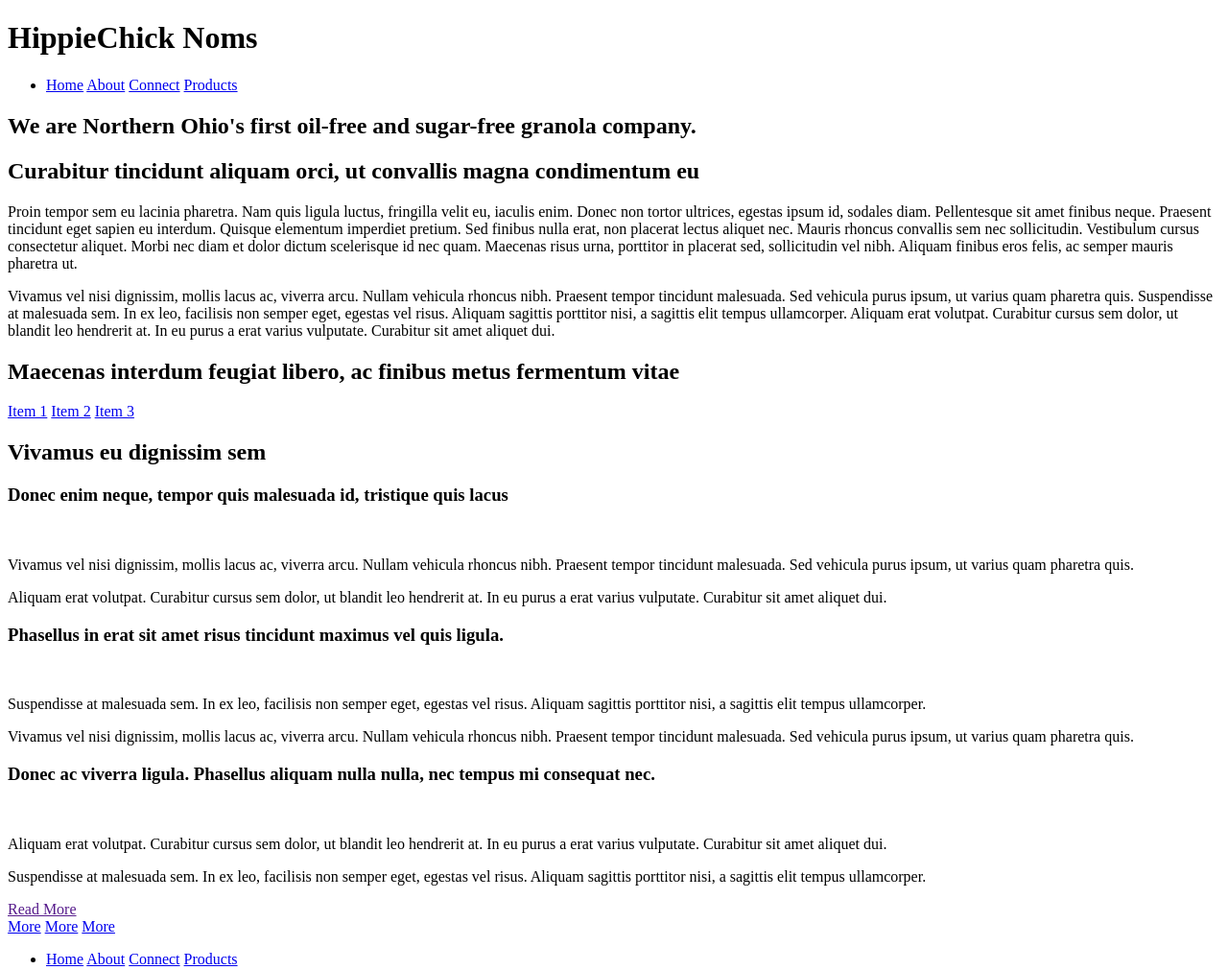
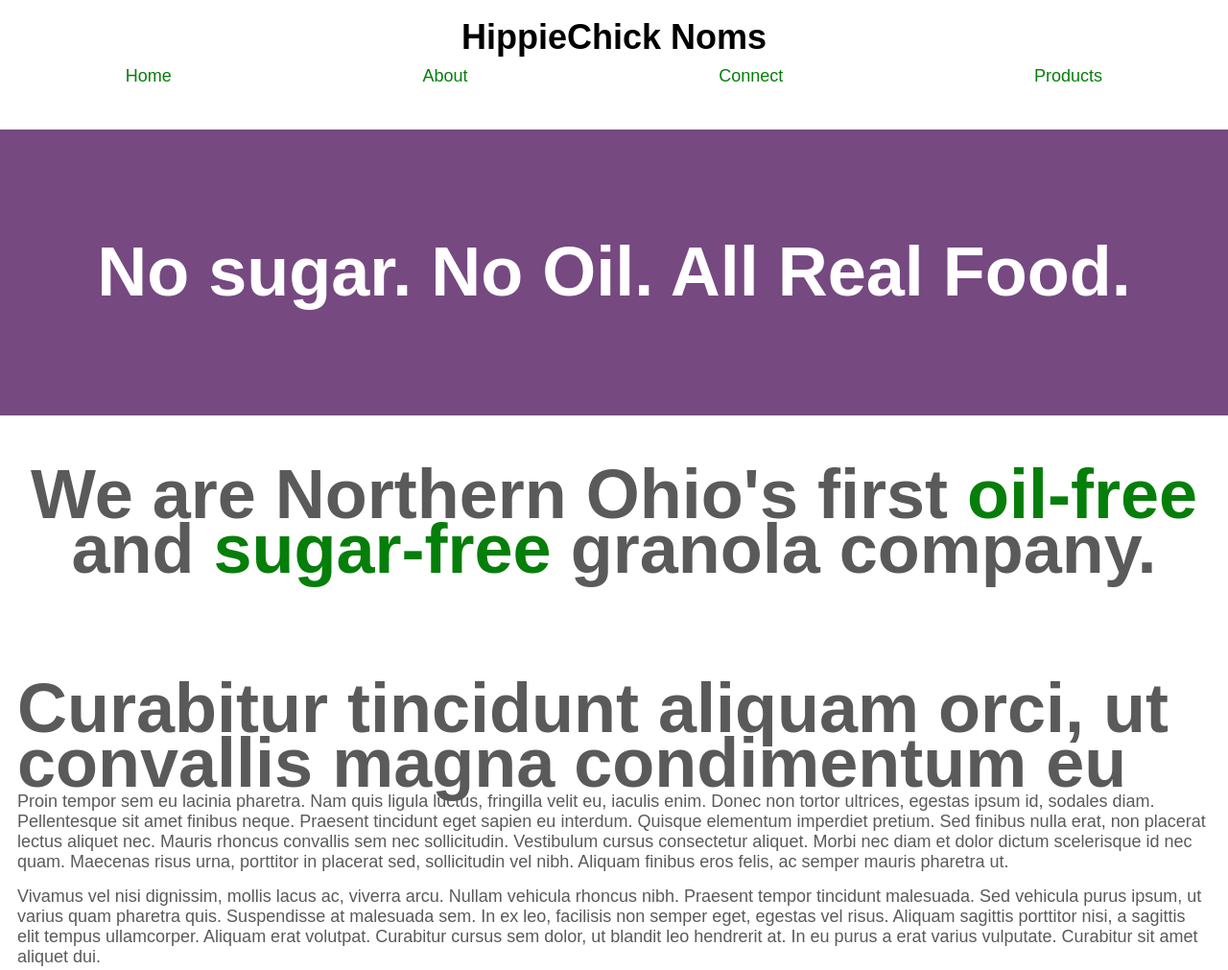
Before and after one commit to zorazky/responsiveSite1, a plain HTML site: page index.html in a window 1280 px wide. Shown: the top 1011 px of the page at 96% size. Drawn offline with Linux system fonts and the light colour scheme.

Commit message:
initial css styles

```diff
--- a/css/styles.css
+++ b/css/styles.css
@@ -4,7 +4,108 @@
     box-sizing:inherit;
 }
 
+
+:root {
+    --clr-text: #5a5a5a;
+    --clr-primary: #067e0a;
+    --clr-accent: #764981;
+
+    --ff-title: sans-serif ;
+    --ff-serif: 'Times New Roman', Times, serif;
+    --ff-logo: sans-serif;
+
+
+}
+
 html {
     box-sizing: border-box;
-    font-family: 'Times New Roman', Times, serif;
+    font-family: var(--ff-title);
+    color: var(--clr-text);
+    font-size: 1.125rem;
 }
+
+body {
+    margin: 0;
+}
+
+img {
+    display: block;
+    max-width: 100%;
+}
+
+section {
+    padding: 3em 1em;
+}
+
+/* Typography */
+
+h1, h2, h3, h4 ,p {
+    margin: 0;
+}
+h2, h3 {
+    font-family: var(--ff-title);
+    line-height: 0.8;
+}
+
+h2 {
+    font-size: 4rem;
+}
+
+p {
+    margin-bottom: 0.85rem;
+}
+
+.logo {
+    font-family: var(--ff-logo);
+    text-align:center;
+}
+
+.text-primary {
+    color: var(--clr-primary);
+}
+
+.logo a {
+    text-decoration: none;
+    color: black;
+}
+
+/* navigation */
+header {
+    padding: 1em 0 2em;
+}
+nav ul {
+    display: flex;
+    list-style: none;
+    margin: 0;
+    padding: 0;
+    justify-content: space-around;
+}
+
+nav a {
+    display: inline-block;
+    padding: 0.5rem;
+    color: var(--clr-primary);
+    text-decoration: none;
+}
+
+nav a:hover,
+nav a:focus  {
+    color: var(--clr-accent);
+    text-decoration:underline;
+}
+
+/* buttons */
+
+/* Homepage Styles */
+
+.hero {
+    background-color: var(--clr-accent);
+    color: white;
+    text-align:center;
+    padding: 15vh 0;
+    background-size:cover;
+}
+
+.intro {
+    text-align: center;
+}
--- a/index.html
+++ b/index.html
@@ -9,28 +9,31 @@
 </head>
 <body>
     <Header>
-            <h1 class="logo">HippieChick Noms</h1>
+            <h1 class="logo"><a href="#">HippieChick Noms</a></h1>
             <nav>
                 <ul>
-                    <li>
-                        <a href="#">Home</a>
-                        <a href="#">About</a>
-                        <a href="#">Connect</a>
-                        <a href="#">Products</a>
-                    </li>
+
+                        <li><a href="#">Home</a></li>
+                        <li><a href="#">About</a></li>
+                        <li><a href="#">Connect</a></li>
+                        <li><a href="#">Products</a></li>
+
                 </ul>
             </nav>
     </Header>
     <main>
+        <section class="hero">
+            <h2 class="section-title">No sugar. No Oil. All Real Food.</h2>
+        </section>
         <section class="intro">
                 <h2 class="section-title">
-                    We are Northern Ohio's first <span>oil-free</span> and <span>sugar-free</span> granola company.
+                    We are Northern Ohio's first <span class="text-primary">oil-free</span> and <span class="text-primary">sugar-free</span> granola company.
                 </h2>
         </section>
 
         <section class="about-us">
             <div class="about-us__intro">
-                <h2 class="section-title">
+                <h2 class="section-title-small">
                         Curabitur tincidunt aliquam orci, ut convallis magna condimentum eu
                 </h2>
             </div>
```
